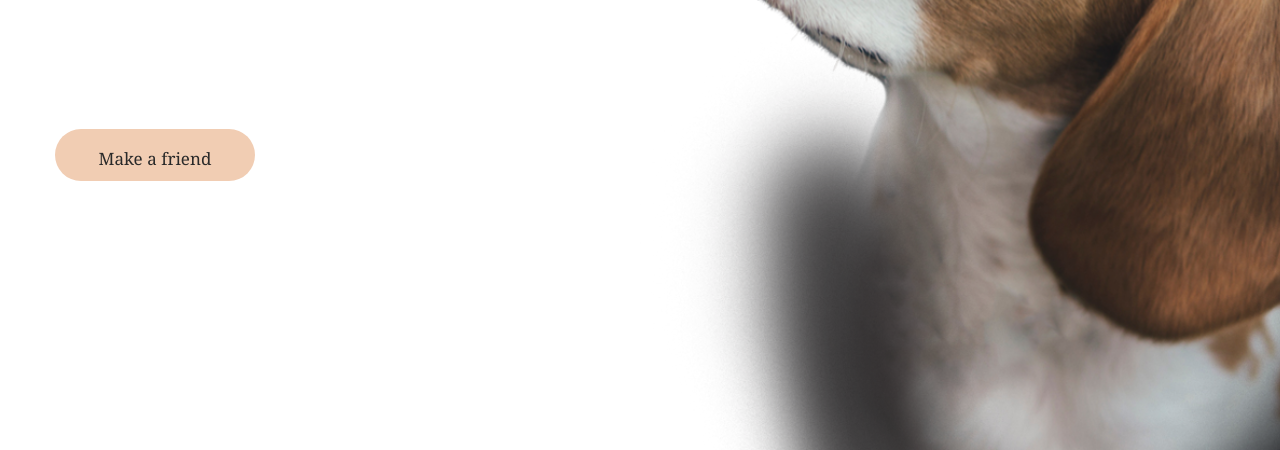
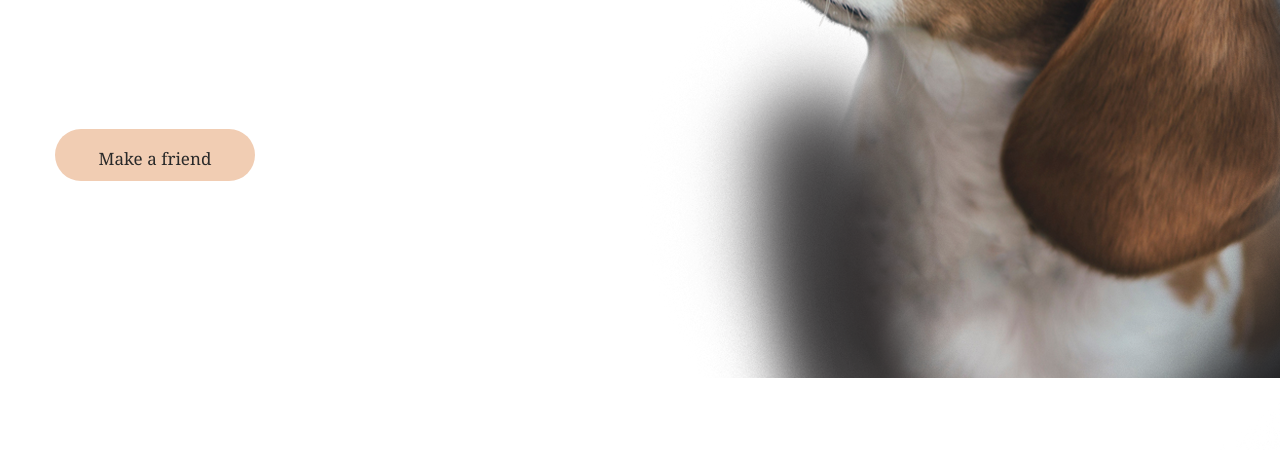
Before and after one commit to MihailOkatev/shelter, a plain HTML site: page index.html in a window 1280 px wide. Shown: the part 546-996 px from the top of the page. Drawn offline with Linux system fonts and the light colour scheme.

Commit message:
dog added

```diff
--- a/index.html
+++ b/index.html
@@ -33,5 +33,8 @@
          <a href="#" class="header__button">Make a friend</a>
         </div>
     </header>
+    <main class="container">
+
+    </main>
 </body>
 </html>
--- a/style.scss
+++ b/style.scss
@@ -27,9 +27,17 @@ margin: 0 auto;
     position: relative;
 
     &::after {
-        content: "ы";
         background-image: url("./img/dog.png");
+        content:"";
+        width: 51%;
+        height: 100%;
+        left: 50%;
+        right: 0;
+        top: 0;
+        bottom: 0;
+        position: absolute;
     }
+
 
     &__top {
         display: flex;
```
Also changed, not shown: style.css, 1 other file.
